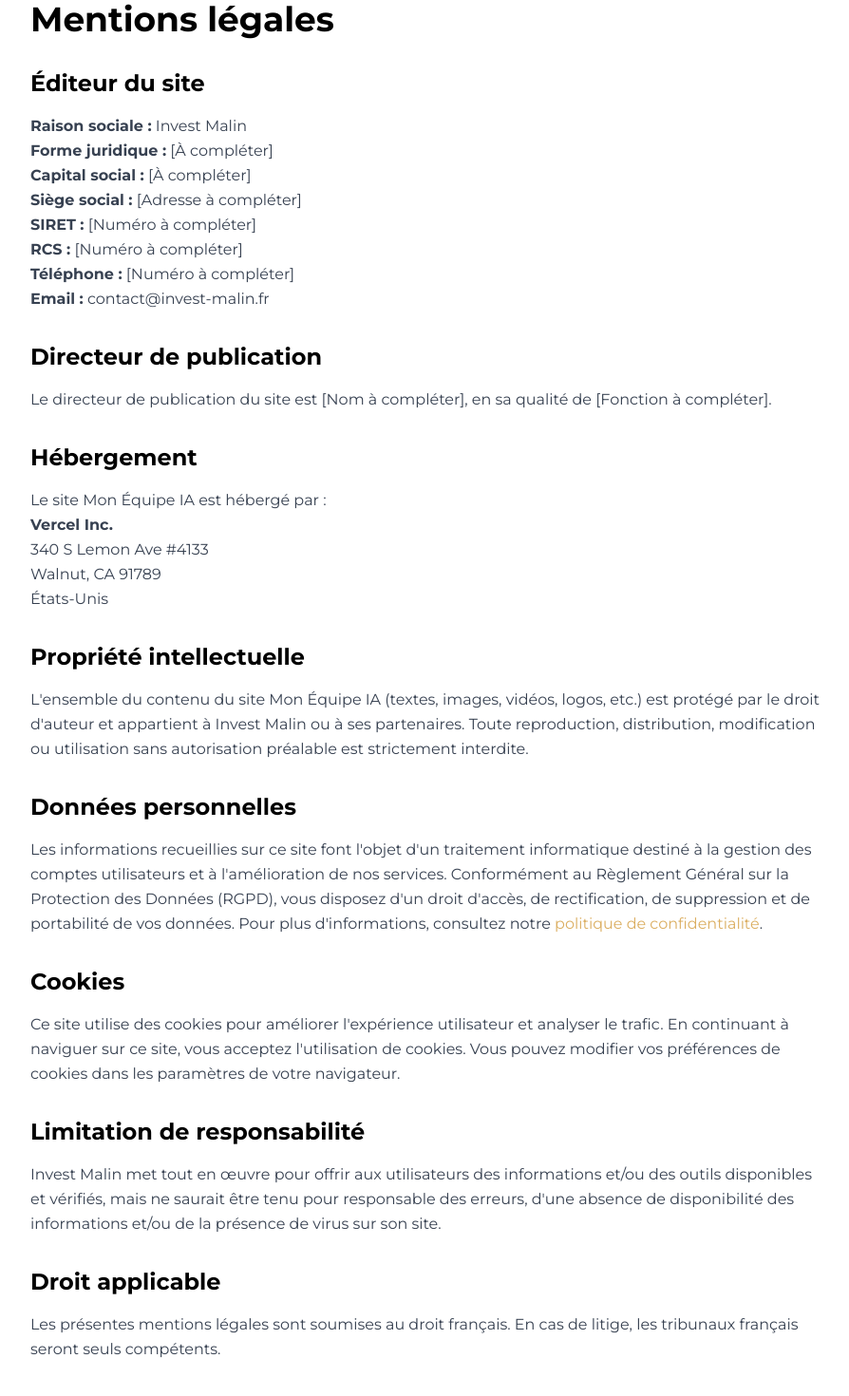
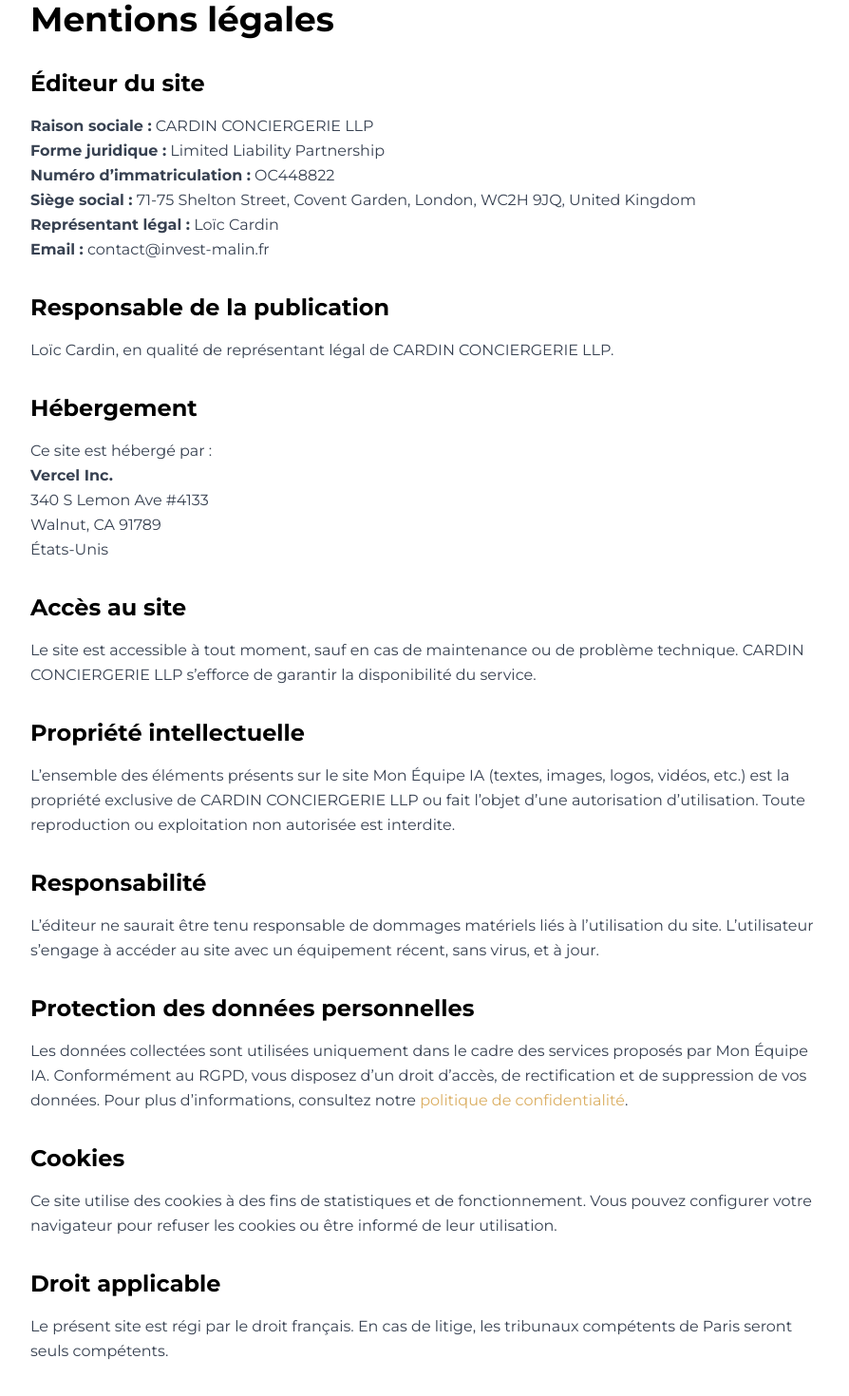
Before and after one commit to INVESTMALIN/mon-equipe-ia-windsurf-v4, a React (Vite) app: page /mentions-legales in a window 1280 px wide. Shown: the part 160-1630 px from the top of the page at 95% size, without its empty margins (192-1086 px from the left). Built offline with nearby package versions, Linux system fonts and the light colour scheme; no server answers.

Commit message:
Mise à jour des Mentions Légales et du Favicon

```diff
--- a/index.html
+++ b/index.html
@@ -6,6 +6,7 @@
     <meta name="viewport" content="width=device-width, initial-scale=1.0" />
     <link rel="preconnect" href="https://fonts.googleapis.com">
     <link href="https://fonts.googleapis.com/css2?family=Montserrat:wght@400;500;600;700&display=swap" rel="stylesheet">
+    <link rel="icon" href="/sparkles-icon.svg" />
     <title>Mon Équipe IA</title>
   </head>
   <body>
--- a/src/components/MentionsLegales.jsx
+++ b/src/components/MentionsLegales.jsx
@@ -3,7 +3,6 @@
 export default function MentionsLegales() {
   return (
     <div className="min-h-screen bg-[#f8f8f8]">
-      {/* Header */}
       <header className="bg-white shadow-sm px-6 md:px-20 py-6">
         <div className="flex items-center justify-between">
           <Link to="/" className="flex items-center gap-3">
@@ -23,39 +22,35 @@
         </div>
       </header>
 
-      {/* Contenu principal */}
       <main className="px-6 md:px-20 py-12">
         <div className="max-w-4xl mx-auto bg-white rounded-lg shadow-sm p-8">
-          <h1 className="text-4xl font-bold text-black mb-8">
-            Mentions légales
-          </h1>
+          <h1 className="text-4xl font-bold text-black mb-8">Mentions légales</h1>
 
           <div className="prose prose-lg max-w-none space-y-8">
+
             <section>
               <h2 className="text-2xl font-bold text-black mb-4">Éditeur du site</h2>
               <p className="text-gray-700 leading-relaxed">
-                <strong>Raison sociale :</strong> Invest Malin<br />
-                <strong>Forme juridique :</strong> [À compléter]<br />
-                <strong>Capital social :</strong> [À compléter]<br />
-                <strong>Siège social :</strong> [Adresse à compléter]<br />
-                <strong>SIRET :</strong> [Numéro à compléter]<br />
-                <strong>RCS :</strong> [Numéro à compléter]<br />
-                <strong>Téléphone :</strong> [Numéro à compléter]<br />
+                <strong>Raison sociale :</strong> CARDIN CONCIERGERIE LLP<br />
+                <strong>Forme juridique :</strong> Limited Liability Partnership<br />
+                <strong>Numéro d’immatriculation :</strong> OC448822<br />
+                <strong>Siège social :</strong> 71-75 Shelton Street, Covent Garden, London, WC2H 9JQ, United Kingdom<br />
+                <strong>Représentant légal :</strong> Loïc Cardin<br />
                 <strong>Email :</strong> contact@invest-malin.fr
               </p>
             </section>
 
             <section>
-              <h2 className="text-2xl font-bold text-black mb-4">Directeur de publication</h2>
+              <h2 className="text-2xl font-bold text-black mb-4">Responsable de la publication</h2>
               <p className="text-gray-700 leading-relaxed">
-                Le directeur de publication du site est [Nom à compléter], en sa qualité de [Fonction à compléter].
+                Loïc Cardin, en qualité de représentant légal de CARDIN CONCIERGERIE LLP.
               </p>
             </section>
 
             <section>
               <h2 className="text-2xl font-bold text-black mb-4">Hébergement</h2>
               <p className="text-gray-700 leading-relaxed">
-                Le site Mon Équipe IA est hébergé par :<br />
+                Ce site est hébergé par :<br />
                 <strong>Vercel Inc.</strong><br />
                 340 S Lemon Ave #4133<br />
                 Walnut, CA 91789<br />
@@ -64,37 +59,44 @@
             </section>
 
             <section>
-              <h2 className="text-2xl font-bold text-black mb-4">Propriété intellectuelle</h2>
+              <h2 className="text-2xl font-bold text-black mb-4">Accès au site</h2>
               <p className="text-gray-700 leading-relaxed">
-                L'ensemble du contenu du site Mon Équipe IA (textes, images, vidéos, logos, etc.) est protégé par le droit d'auteur et appartient à Invest Malin ou à ses partenaires. Toute reproduction, distribution, modification ou utilisation sans autorisation préalable est strictement interdite.
+                Le site est accessible à tout moment, sauf en cas de maintenance ou de problème technique. CARDIN CONCIERGERIE LLP s’efforce de garantir la disponibilité du service.
               </p>
             </section>
 
             <section>
-              <h2 className="text-2xl font-bold text-black mb-4">Données personnelles</h2>
+              <h2 className="text-2xl font-bold text-black mb-4">Propriété intellectuelle</h2>
               <p className="text-gray-700 leading-relaxed">
-                Les informations recueillies sur ce site font l'objet d'un traitement informatique destiné à la gestion des comptes utilisateurs et à l'amélioration de nos services. Conformément au Règlement Général sur la Protection des Données (RGPD), vous disposez d'un droit d'accès, de rectification, de suppression et de portabilité de vos données. Pour plus d'informations, consultez notre <Link to="/politique-confidentialite" className="text-[#dbae61] hover:underline">politique de confidentialité</Link>.
+                L’ensemble des éléments présents sur le site Mon Équipe IA (textes, images, logos, vidéos, etc.) est la propriété exclusive de CARDIN CONCIERGERIE LLP ou fait l’objet d’une autorisation d’utilisation. Toute reproduction ou exploitation non autorisée est interdite.
+              </p>
+            </section>
+
+            <section>
+              <h2 className="text-2xl font-bold text-black mb-4">Responsabilité</h2>
+              <p className="text-gray-700 leading-relaxed">
+                L’éditeur ne saurait être tenu responsable de dommages matériels liés à l’utilisation du site. L’utilisateur s’engage à accéder au site avec un équipement récent, sans virus, et à jour.
+              </p>
+            </section>
+
+            <section>
+              <h2 className="text-2xl font-bold text-black mb-4">Protection des données personnelles</h2>
+              <p className="text-gray-700 leading-relaxed">
+                Les données collectées sont utilisées uniquement dans le cadre des services proposés par Mon Équipe IA. Conformément au RGPD, vous disposez d’un droit d’accès, de rectification et de suppression de vos données. Pour plus d’informations, consultez notre <Link to="/politique-confidentialite" className="text-[#dbae61] hover:underline">politique de confidentialité</Link>.
               </p>
             </section>
 
             <section>
               <h2 className="text-2xl font-bold text-black mb-4">Cookies</h2>
               <p className="text-gray-700 leading-relaxed">
-                Ce site utilise des cookies pour améliorer l'expérience utilisateur et analyser le trafic. En continuant à naviguer sur ce site, vous acceptez l'utilisation de cookies. Vous pouvez modifier vos préférences de cookies dans les paramètres de votre navigateur.
-              </p>
-            </section>
-
-            <section>
-              <h2 className="text-2xl font-bold text-black mb-4">Limitation de responsabilité</h2>
-              <p className="text-gray-700 leading-relaxed">
-                Invest Malin met tout en œuvre pour offrir aux utilisateurs des informations et/ou des outils disponibles et vérifiés, mais ne saurait être tenu pour responsable des erreurs, d'une absence de disponibilité des informations et/ou de la présence de virus sur son site.
+                Ce site utilise des cookies à des fins de statistiques et de fonctionnement. Vous pouvez configurer votre navigateur pour refuser les cookies ou être informé de leur utilisation.
               </p>
             </section>
 
             <section>
               <h2 className="text-2xl font-bold text-black mb-4">Droit applicable</h2>
               <p className="text-gray-700 leading-relaxed">
-                Les présentes mentions légales sont soumises au droit français. En cas de litige, les tribunaux français seront seuls compétents.
+                Le présent site est régi par le droit français. En cas de litige, les tribunaux compétents de Paris seront seuls compétents.
               </p>
             </section>
 
@@ -102,9 +104,15 @@
               <h2 className="text-2xl font-bold text-black mb-4">Contact</h2>
               <p className="text-gray-700 leading-relaxed">
                 Pour toute question concernant ces mentions légales, vous pouvez nous contacter à l'adresse :
-                <a href="mailto:contact@invest-malin.fr" className="text-[#dbae61] hover:underline ml-1">contact@invest-malin.fr</a>
+                <a
+                  href="mailto:contact@invest-malin.fr"
+                  className="text-[#dbae61] hover:underline ml-1"
+                >
+                  {['contact', '@', 'invest-malin.fr'].join('')}
+                </a>
               </p>
             </section>
+
           </div>
 
           <div className="mt-12 text-center">
```
Also changed, not shown: public/sparkles-icon.svg (added).
